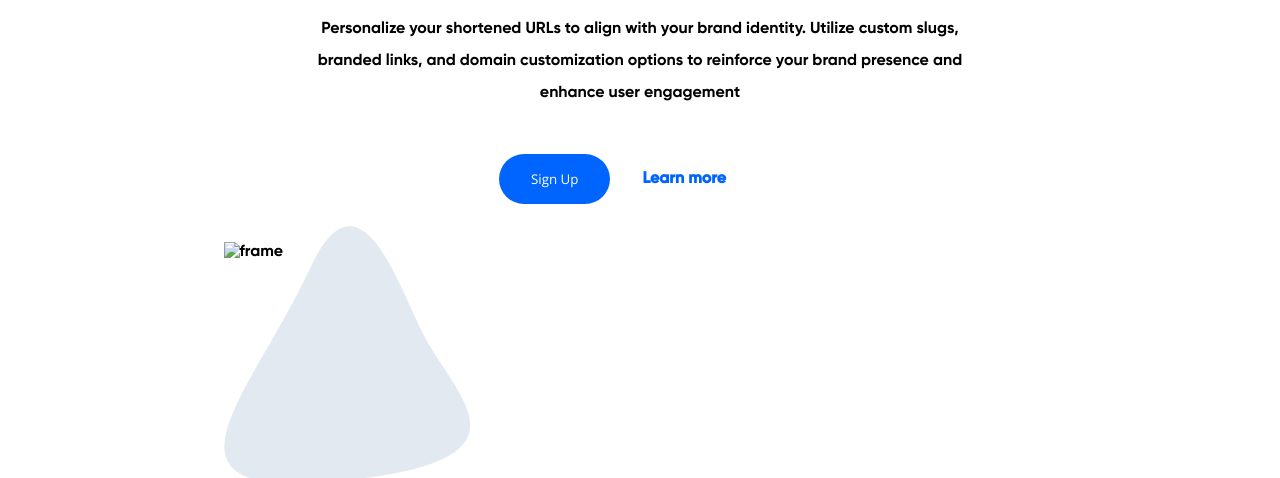
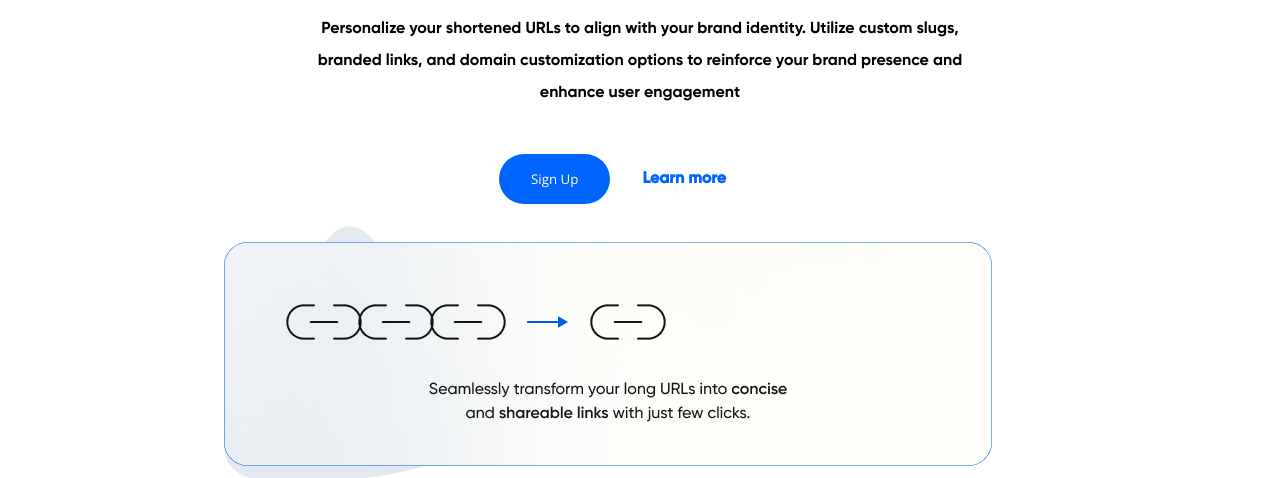
Before and after one commit to onlyfave/Scissors-landing-page, a plain HTML site: page index.html in a window 1280 px wide. Shown: the part 347-825 px from the top of the page. Drawn offline with nearby package versions, Linux system fonts and the light colour scheme; the site is published under a folder, as on GitHub Pages, so addresses that start at the root find nothing.

Commit message:
Changde a file path

```diff
--- a/index.html
+++ b/index.html
@@ -51,7 +51,7 @@
       <section class="Frame-2">
         <div class="Frame-2-images">
           <img class="vector" src="images/Vector 2.png" alt="" />
-          <img class="frame" src="/images/Frame 29546.png" alt="frame" />
+          <img class="frame" src="images/Frame 29546.png" alt="frame" />
         </div>
       </section>
 
```
